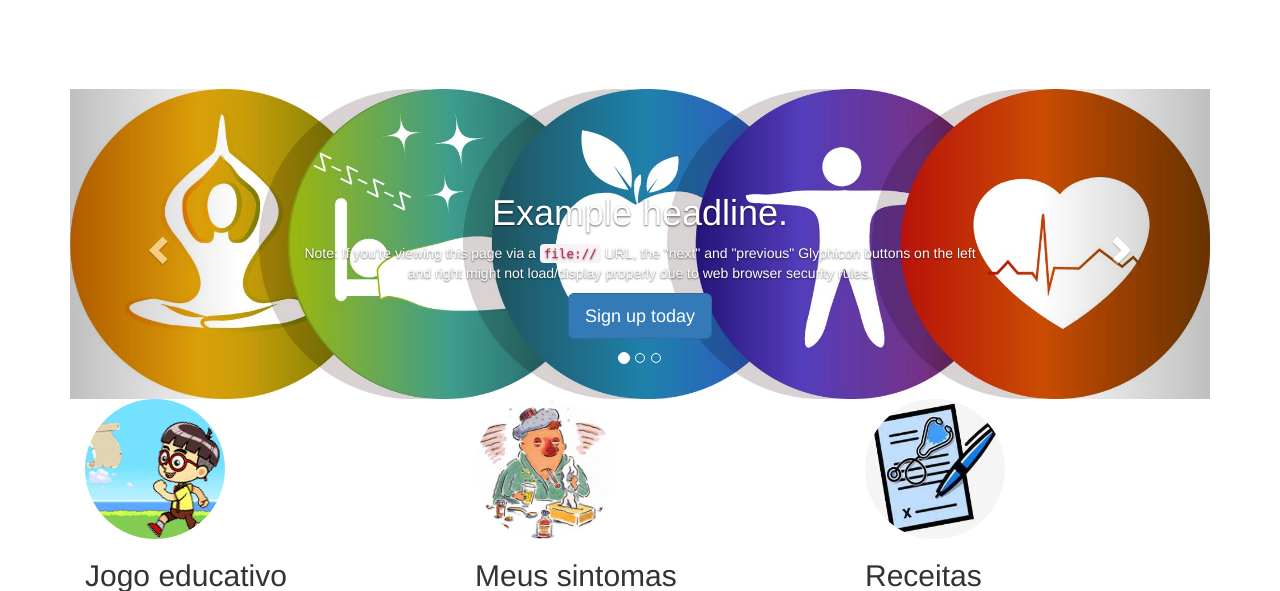
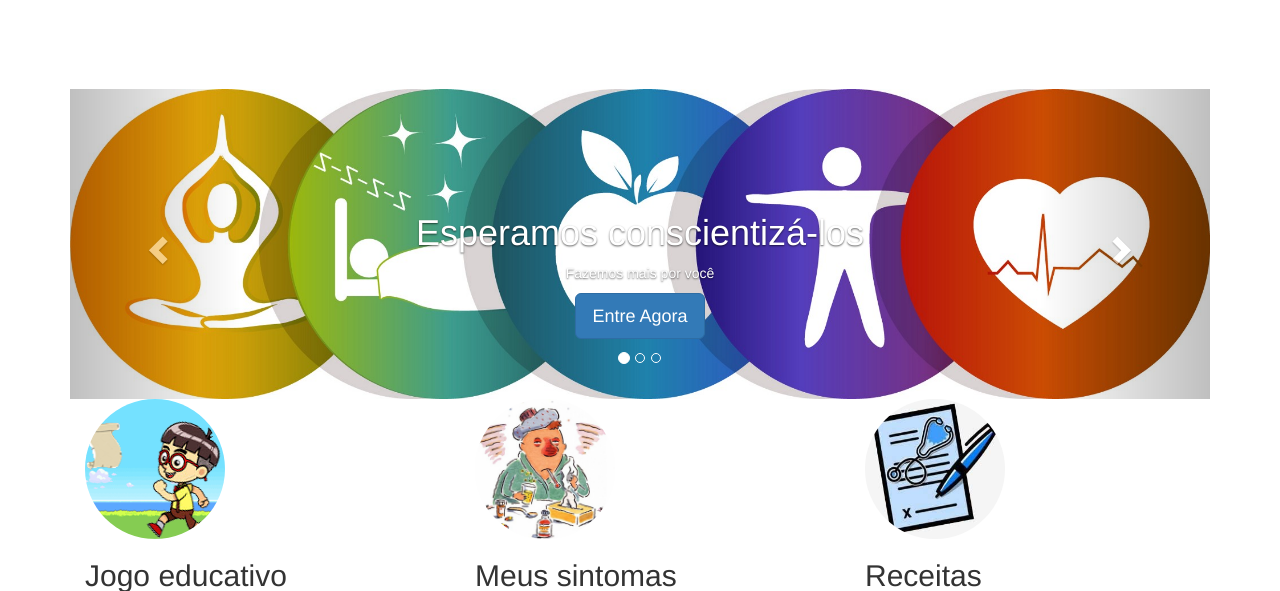
Before and after one commit to Jictyvoo/Hackathon-Mundo-Senai-2017, a PHP site: page /gerenciadorView.php in a window 1280 px wide. Shown: the part 51-642 px from the top of the page. Run offline with PHP 8.4, Linux system fonts and the light colour scheme.

Commit message:
Edição Index Principal

```diff
--- a/web_system/views/index.php
+++ b/web_system/views/index.php
@@ -16,11 +16,9 @@
                  alt="First slide">
             <div class="container">
                 <div class="carousel-caption">
-                    <h1>Example headline.</h1>
-                    <p>Note: If you're viewing this page via a <code>file://</code> URL, the "next" and "previous"
-                        Glyphicon buttons on the left and right might not load/display properly due to web browser
-                        security rules.</p>
-                    <p><a class="btn btn-lg btn-primary" href="#" role="button">Sign up today</a></p>
+                    <h1>Esperamos conscientizá-los</h1>
+                    <p>Fazemos mais por você</p>
+                    <p><a class="btn btn-lg btn-primary" href="#" role="button">Entre Agora</a></p>
                 </div>
             </div>
         </div>
@@ -30,10 +28,9 @@
                  alt="Second slide">
             <div class="container">
                 <div class="carousel-caption">
-                    <h1>Another example headline.</h1>
-                    <p>Cras justo odio, dapibus ac facilisis in, egestas eget quam. Donec id elit non mi porta gravida
-                        at eget metus. Nullam id dolor id nibh ultricies vehicula ut id elit.</p>
-                    <p><a class="btn btn-lg btn-primary" href="#" role="button">Learn more</a></p>
+                    <h1>Teste remédios Paliativos</h1>
+                    <p>Embora sejam menos eficientes, sua automedicação é mais segura</p>
+                    <p><a class="btn btn-lg btn-primary" href="#" role="button">Leia Mais</a></p>
                 </div>
             </div>
         </div>
@@ -43,10 +40,9 @@
                  alt="Third slide">
             <div class="container">
                 <div class="carousel-caption">
-                    <h1>One more for good measure.</h1>
-                    <p>Cras justo odio, dapibus ac facilisis in, egestas eget quam. Donec id elit non mi porta gravida
-                        at eget metus. Nullam id dolor id nibh ultricies vehicula ut id elit.</p>
-                    <p><a class="btn btn-lg btn-primary" href="#" role="button">Browse gallery</a></p>
+                    <h1>Entre em contato conosco</h1>
+                    <p>dê sugestões, fale com o suporte e procure mais a respeito dos médicos necessários</p>
+                    <p><a class="btn btn-lg btn-primary" href="#" role="button">Entre em contato</a></p>
                 </div>
             </div>
         </div>
```
